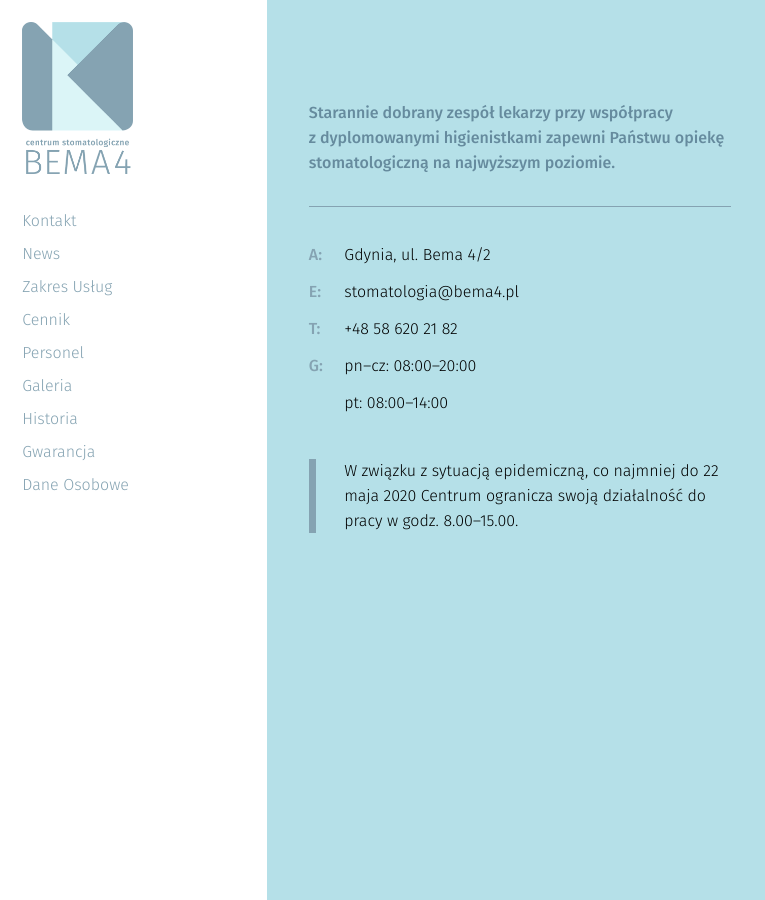
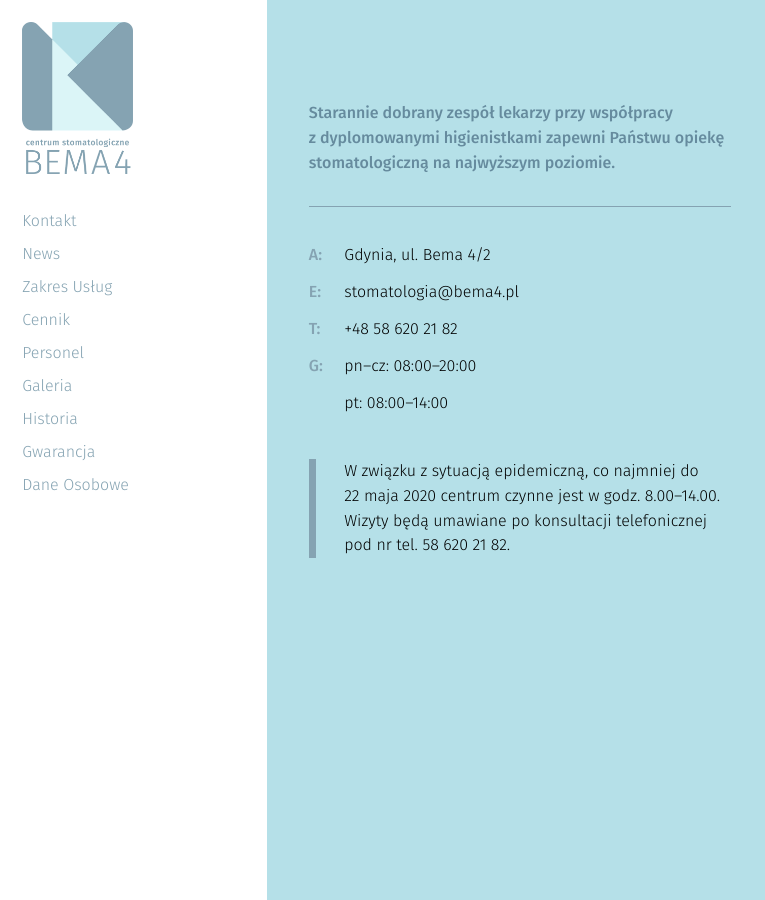
Before and after one commit to CSB4/bema4, a Jekyll site: the page built from index.html, in a window 1280 px wide and 900 px high. Shown: the whole window, without its empty margins (0-765 px from the left). Built offline with Jekyll 4.4.1, drawn with Linux system fonts in a browser that asks for light colours; nearby versions of some CDN libraries.

Commit message:
zmiana ogloszenia (#57)

```diff
--- a/_slides/0000-01-10-kontakt.markdown
+++ b/_slides/0000-01-10-kontakt.markdown
@@ -10,7 +10,7 @@ mail: "stomatologia@bema4.pl"
 godziny:
   - "<time itemprop=\"openingHours\" datetime=\"Mo-Th 08:00-20:00\"><b>pn&ndash;cz:</b> 08:00&ndash;20:00</time>"
   - "<time itemprop=\"openingHours\" datetime=\"Fr 08:00-14:00\"><b>pt:</b> 08:00&ndash;14:00</time>"
-ogloszenie: 'W związku z sytuacją epidemiczną, co najmniej do 22 maja 2020 Centrum ogranicza swoją działalność do pracy w godz. 8.00&ndash;15.00.'
+ogloszenie: 'W związku z sytuacją epidemiczną, co najmniej do 22&nbsp;maja&nbsp;2020 centrum czynne jest w godz. 8.00&ndash;14.00. Wizyty będą umawiane po konsultacji telefonicznej pod nr tel. <a href="tel:+48586202182">58&nbsp;620&nbsp;21&nbsp;82</a>.'
 fullscreen: true
 published: true
 ---
```
